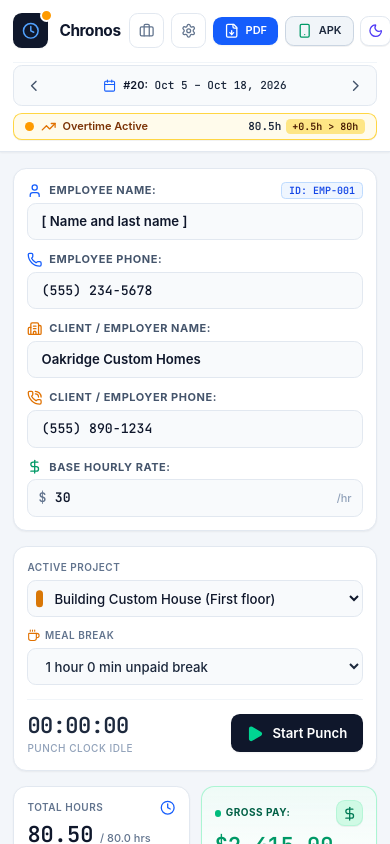
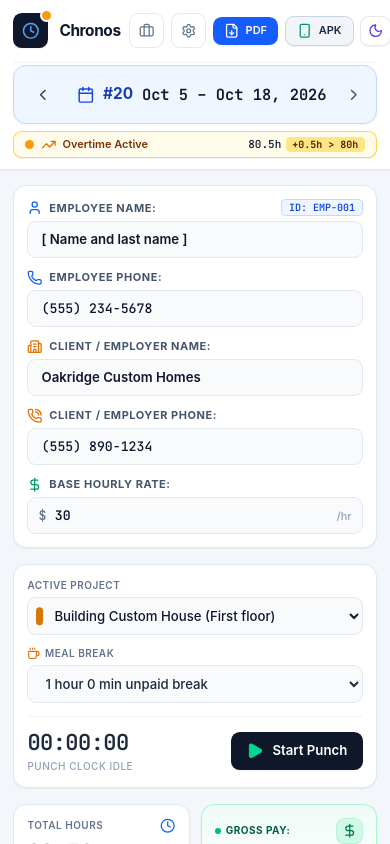
Before and after one commit to zidoune/ZA-Biweekly-Timesheet-APK-Git, a React (Vite) app: page / in a window 390 px wide. Shown: the top 844 px of the page. Built offline with nearby package versions, Linux system fonts and the light colour scheme.

Commit message:
Make mobile pay period navigation clearer and easier to tap

```diff
--- a/src/components/Header.tsx
+++ b/src/components/Header.tsx
@@ -229,22 +229,22 @@ export const Header: React.FC<HeaderProps> = ({
 
         {/* Zone 2: Mobile Dedicated Pay Period Navigator Bar */}
         <div className="md:hidden pb-2.5 pt-0.5 border-t border-slate-100 dark:border-slate-800 flex flex-col items-center justify-center gap-1.5">
-          <div className="inline-flex items-center justify-between w-full max-w-sm bg-slate-50 dark:bg-slate-800 border border-slate-200 dark:border-slate-700 rounded-lg p-1">
+          <div className="inline-flex items-center justify-between w-full max-w-sm bg-blue-50 dark:bg-slate-800 border border-blue-200 dark:border-slate-700 rounded-xl p-1.5 shadow-xs">
             <button
               type="button"
               onClick={handlePrev}
               disabled={!hasPrev}
-              className="p-1.5 rounded-md text-slate-600 dark:text-slate-300 hover:text-slate-900 dark:hover:text-white hover:bg-white dark:hover:bg-slate-700 disabled:opacity-30 disabled:pointer-events-none transition-colors"
+              className="inline-flex items-center justify-center min-w-[44px] min-h-[44px] rounded-lg text-slate-700 dark:text-slate-300 hover:text-slate-900 dark:hover:text-white hover:bg-white dark:hover:bg-slate-700 disabled:opacity-30 disabled:pointer-events-none transition-colors"
               title={t.previousPeriod}
               aria-label={t.previousPeriod}
             >
               <ChevronLeft className="w-4 h-4" />
             </button>
 
-            <div className="px-2 py-0.5 flex items-center gap-1.5 text-[11px] font-medium text-slate-800 dark:text-slate-200 text-center truncate">
-              <Calendar className="w-3 h-3 text-blue-600 dark:text-blue-400 shrink-0" />
-              <span className="font-semibold text-slate-900 dark:text-white">#{currentPeriod.periodNumber}:</span>
-              <span className="font-mono truncate">{currentPeriod.label}</span>
+            <div className="flex-1 min-w-0 px-2 py-1 flex items-center justify-center gap-2 text-sm font-semibold text-slate-900 dark:text-slate-100 text-center">
+              <Calendar className="w-4 h-4 text-blue-700 dark:text-blue-400 shrink-0" />
+              <span className="font-bold text-blue-800 dark:text-blue-300 whitespace-nowrap">#{currentPeriod.periodNumber}</span>
+              <span className="font-mono whitespace-normal leading-tight">{currentPeriod.label}</span>
             </div>
 
             <button
```
